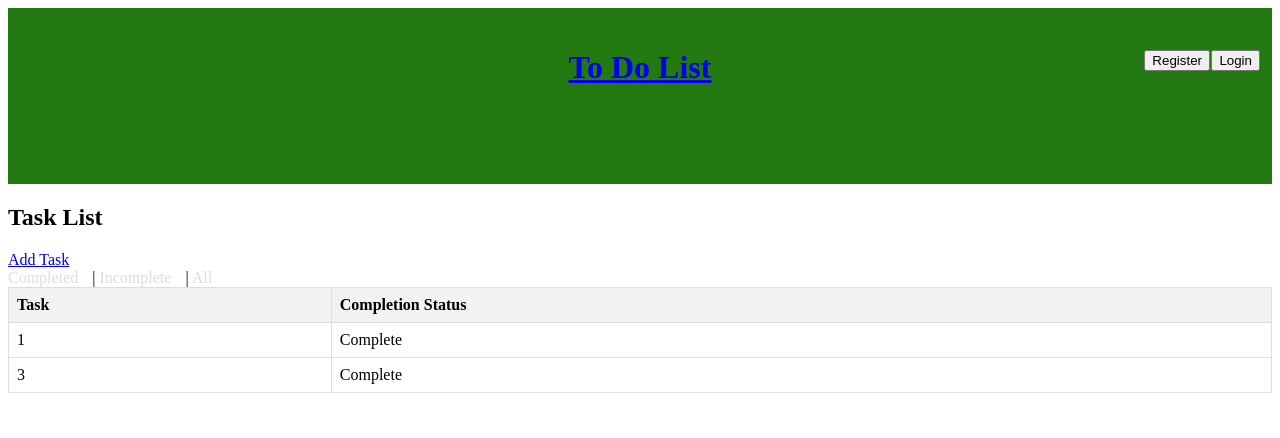
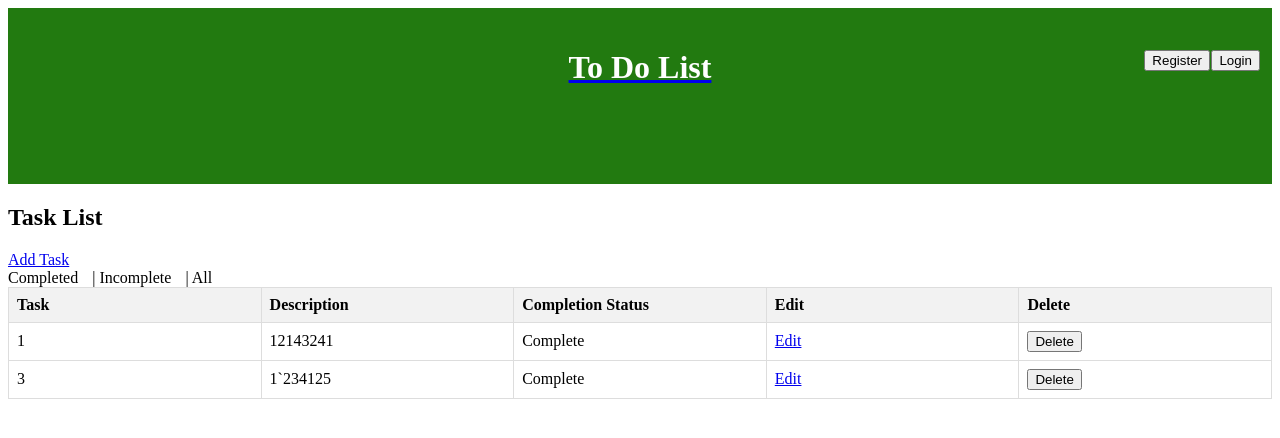
Before and after one commit to kgamett/kadince_todo, a Django app: page /tasks/ in a window 1280 px wide. Shown: the top 438 px of the page. Run offline with Django 3.2, Linux system fonts and the light colour scheme; a user stored in the database is signed in; data comes from the database, SQL or seed files in the repository; both versions use the stored data as it was after the commit; parts of the project's set-up code (start-up, migrations or seed data) failed here and were passed over.

Commit message:
added an edit and delete feature for the tasks

```diff
--- a/todo_app/static/css/styles.css
+++ b/todo_app/static/css/styles.css
@@ -3,6 +3,7 @@
 /* Style the task list */
 table {
     width: 100%;
+    table-layout: fixed;
     border-collapse: collapse;
     margin-bottom: 20px;
 }
@@ -21,11 +22,12 @@ table th {
 div a {
     margin-right: 10px;
     text-decoration: none;
-    color: #ddd;
+    color: #000;
 }
 
 a:visited {
-    color: #ddd; /* Set the same color as regular links */
+    color: #000; /* Set the same color as regular links */
+    text-decoration: none;
 }
 
 div a:hover {
@@ -38,6 +40,7 @@ header {
     color: #fff; /* Text color */
     padding: 20px;
     text-align: center; /* Center align text */
+    text-decoration: none;
 }
 
 header a[href*='login'] {
--- a/todo_app/templates/base.html
+++ b/todo_app/templates/base.html
@@ -11,7 +11,7 @@
 </head>
 <body>
     <header>
-        <h1><a href="{% url 'task_list' %}">To Do List</a></h1>
+        <h1><a href="{% url 'task_list' %}"><span style="color: #fff;">To Do List</span></a></h1>
         <a href="{% url 'login' %}">
             <button>Login</button>
         </a>
--- a/todo_app/templates/task_list.html
+++ b/todo_app/templates/task_list.html
@@ -28,19 +28,35 @@
         <thead>
             <tr>
                 <th>Task</th>
+                <th>Description</th>
                 <th>Completion Status</th>
+                <th>Edit</th>
+                <th>Delete</th>
             </tr>
         </thead>
         <tbody>
             {% for task in tasks %}
                 <tr>
                     <td>{{ task.title }}</td>
+                    <td>{{ task.description }}</td>
                     <td>
                         {% if task.completed %}
                             Complete
                         {% else %}
-                            Incomplete
+                        <form action="{% url 'complete_task' task.id %}" method="post" style="display: inline;">
+                            {% csrf_token %}
+                            <button type="submit">Incomplete. Click to complete.</button>
+                        </form>
                         {% endif %}
+                    </td>
+                    <td>
+                        <a href="{% url 'edit_task' task.id %}">Edit</a>
+                    </td>
+                    <td>
+                        <form action="{% url 'delete_task' task.id %}" method="post" style="display: inline;">
+                            {% csrf_token %}
+                            <button type="submit" onclick="return confirm('Are you sure you want to delete this task?')">Delete</button>
+                        </form>
                     </td>
                 </tr>
             {% endfor %}
--- a/todo_app/urls.py
+++ b/todo_app/urls.py
@@ -8,4 +8,6 @@ urlpatterns = [
     path('add/', AddTaskView.as_view(), name='add_task'),
     path('complete/<int:task_id>/', CompleteTaskView.as_view(), name='complete_task'),
     path('signup/', SignUpView.as_view(), name='signup'),
+    path('edit/<int:task_id>/', views.EditTaskView.as_view(), name='edit_task'),
+    path('delete/<int:task_id>/', views.DeleteTaskView.as_view(), name='delete_task'),
 ]
--- a/todo_app/views.py
+++ b/todo_app/views.py
@@ -1,9 +1,10 @@
-from django.shortcuts import render, redirect
+from django.shortcuts import render, redirect, get_object_or_404
+from django.http import HttpResponseRedirect
 from django.views import View
 from django.contrib.auth.mixins import LoginRequiredMixin
 from django.views.generic.edit import CreateView
 from django.views.generic import ListView
-from django.urls import reverse_lazy
+from django.urls import reverse, reverse_lazy
 
 from .models import Task
 from .forms import TaskForm, SignUpForm
@@ -42,11 +43,33 @@ class AddTaskView(LoginRequiredMixin, View):
 
 
 class CompleteTaskView(LoginRequiredMixin, View):
-    def get(self, request, task_id):
-        task = Task.objects.get(pk=task_id)
+    def post(self, request, task_id):
+        task = get_object_or_404(Task, pk=task_id)
         task.completed = True
         task.save()
-        return redirect('task_list')
+        return HttpResponseRedirect(reverse('task_list'))
+
+class EditTaskView(LoginRequiredMixin, View):
+    def get(self, request, task_id):
+        task = Task.objects.get(pk=task_id, user=request.user)
+        form = TaskForm(instance=task)
+        return render(request, 'edit_task.html', {'form': form, 'task': task})
+
+    def post(self, request, task_id):
+        task = Task.objects.get(pk=task_id, user=request.user)
+        form = TaskForm(request.POST, instance=task)
+        if form.is_valid():
+            edited_task = form.save(commit=False)
+            edited_task.user = request.user
+            edited_task.save()
+            return HttpResponseRedirect(reverse('task_list'))  # Redirect after editing
+        return render(request, 'edit_task.html', {'form': form, 'task': task})
+
+class DeleteTaskView(LoginRequiredMixin, View):
+    def post(self, request, task_id):
+        task = get_object_or_404(Task, pk=task_id, user=request.user)
+        task.delete()
+        return HttpResponseRedirect(reverse('task_list'))
 
 class SignUpView(CreateView):
     template_name = 'registration/signup.html'
```
Also changed, not shown: db.sqlite3, todo_app/migrations/0002_delete_item_delete_todolist.py (deleted), todo_app/migrations/0003_initial.py (deleted), todo_app/migrations/0004_rename_complete_task_completed.py (deleted), todo_app/migrations/0005_alter_task_title.py (deleted).
